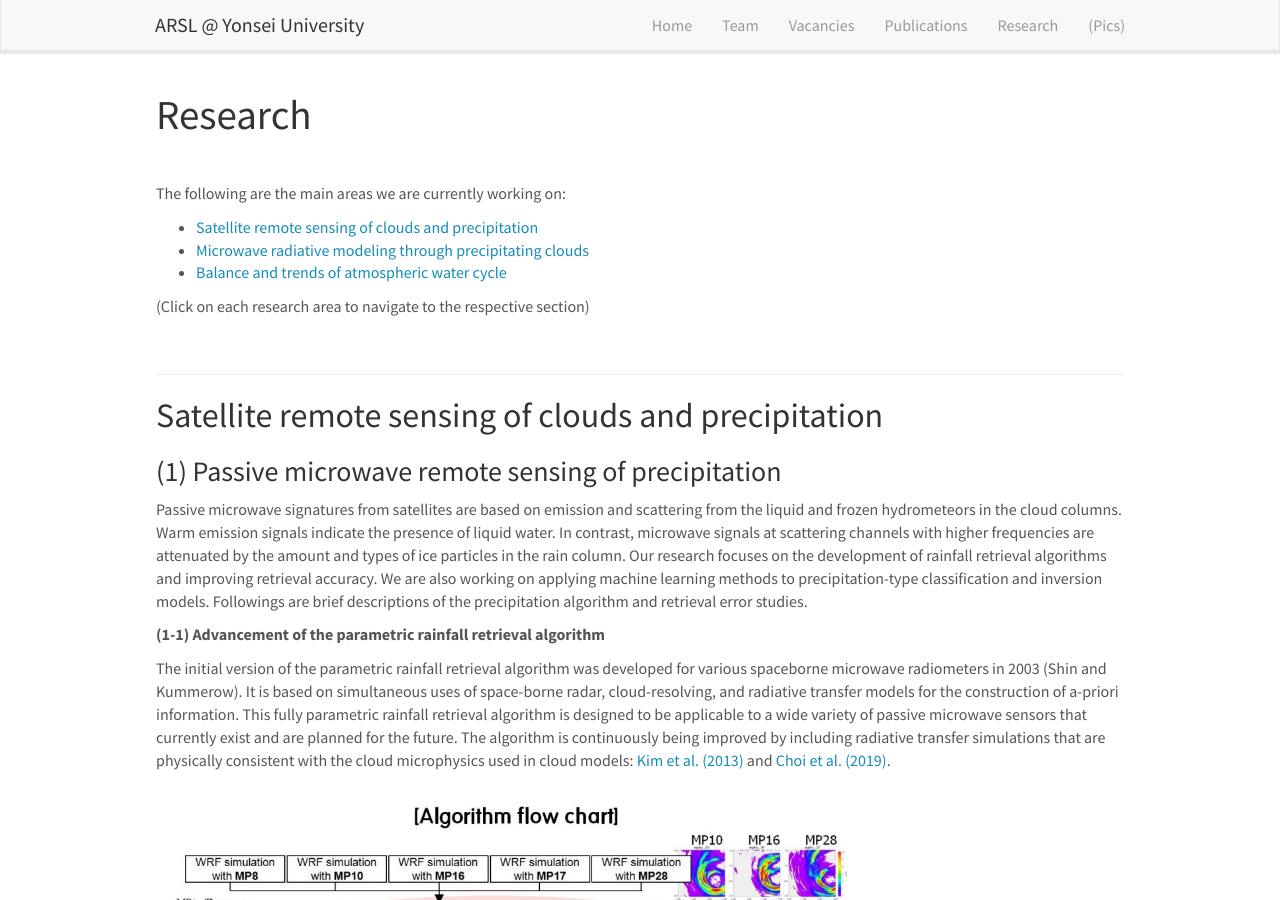
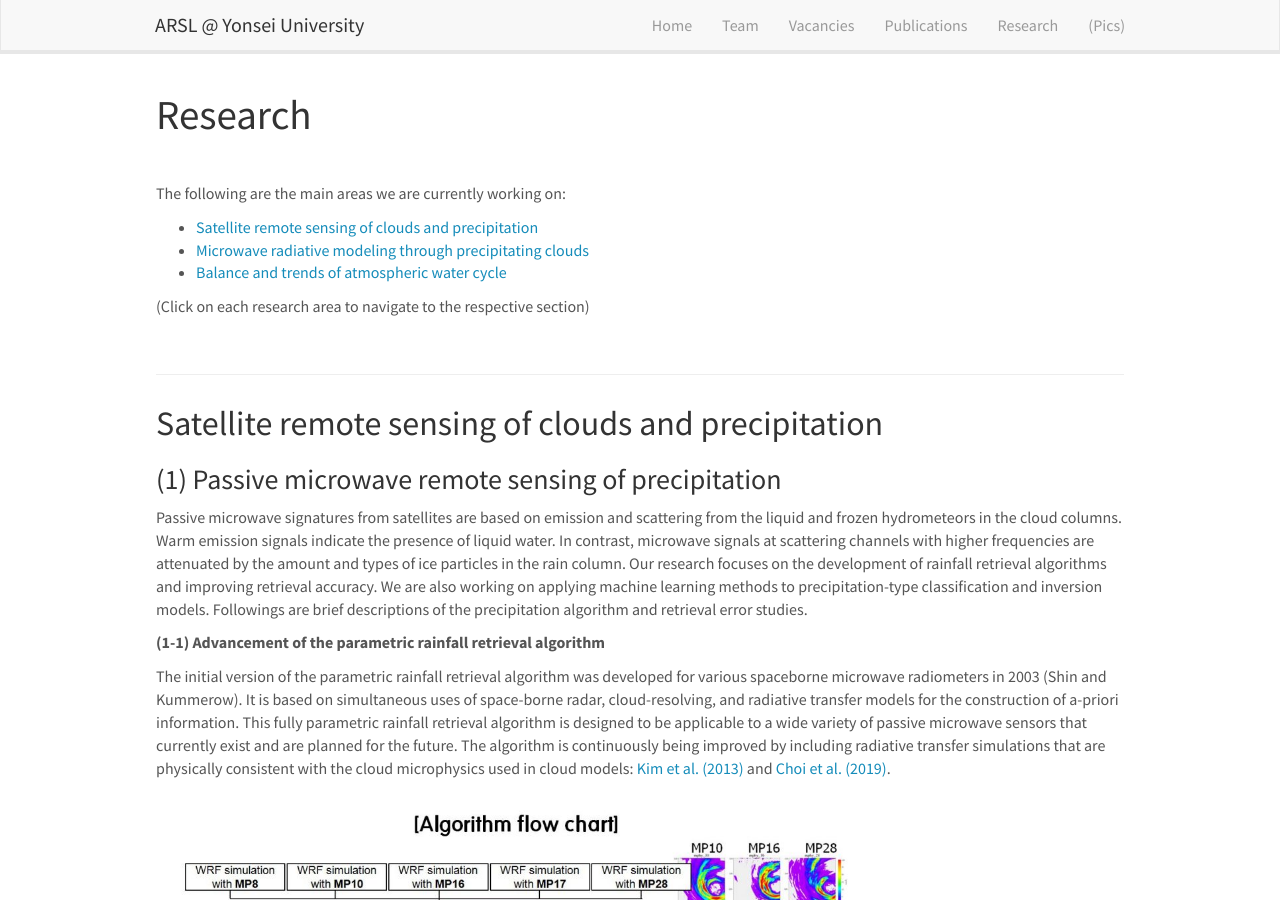
Before and after one commit to roo2003/roo2003.github.io, a Jekyll site: the page built from _pages/research.md, in a window 1280 px wide and 900 px high. Built offline with Jekyll 4.4.1, drawn with Linux system fonts in a browser that asks for light colours; nearby versions of some CDN libraries.

Commit message:
Update research.md

```diff
--- a/_pages/research.md
+++ b/_pages/research.md
@@ -21,7 +21,7 @@ The following are the main areas we are currently working on:
 <br>
 <a id='remote-sensing'></a>
 <hr/>
-<div style="margin-top: 15px;"></div>
+<div style="margin-top: 30px;"></div>
 
 ## Satellite remote sensing of clouds and precipitation
 
```
